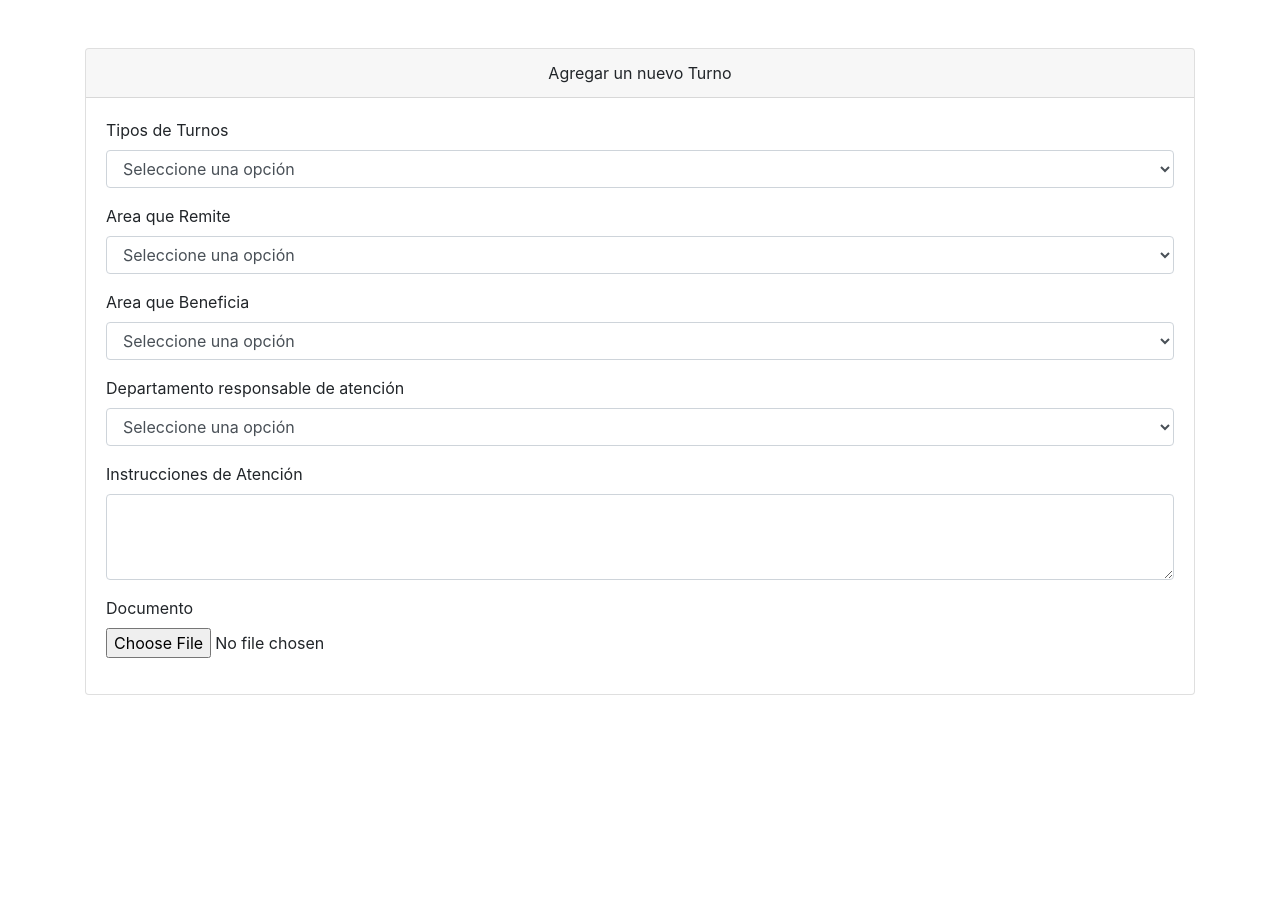
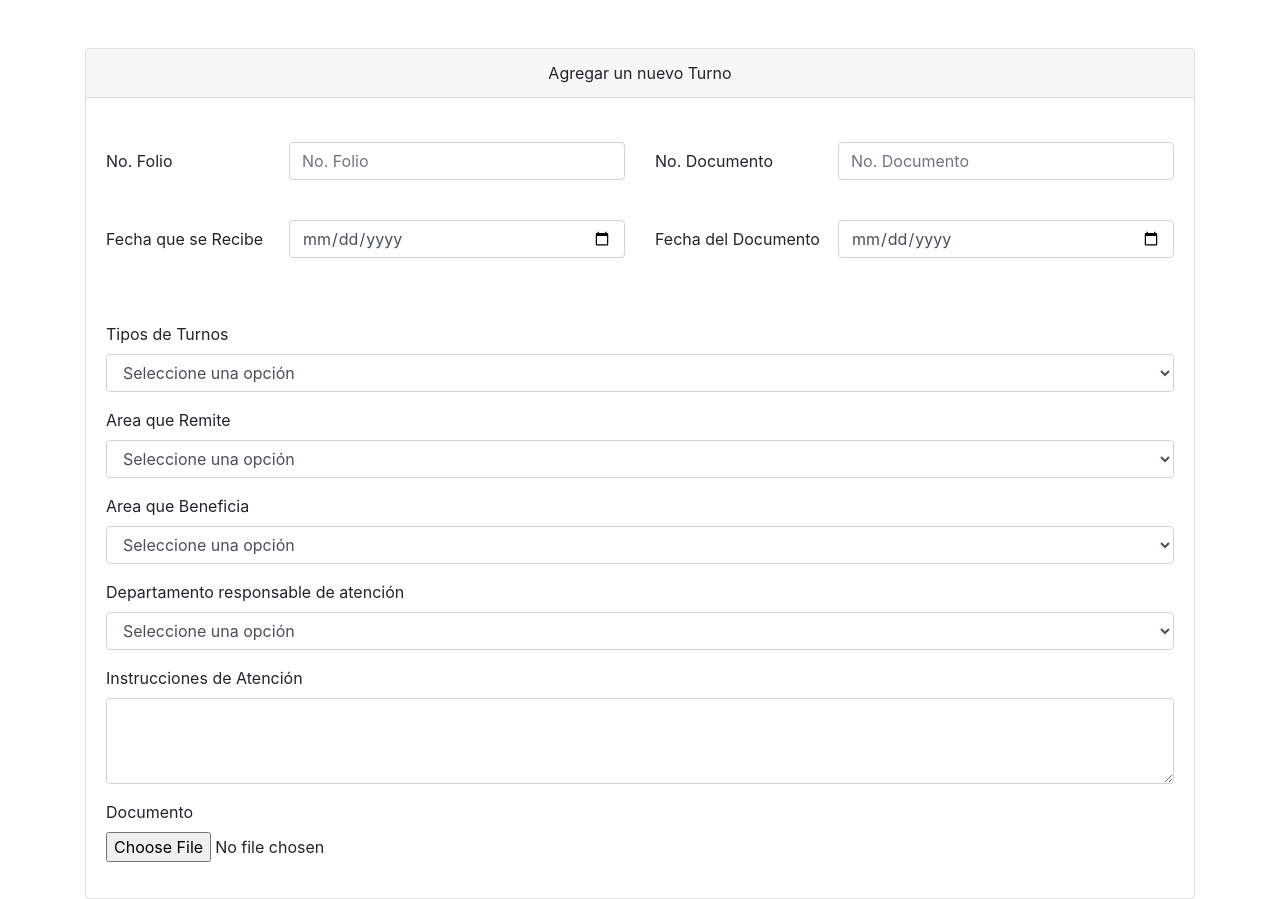
Before and after one commit to davidmferz/SistemaTurnos, a PHP site: page /nuevoTurno.php in a window 1280 px wide. Shown: the part 159-1058 px from the top of the page. Before the commit the page ends 854 px from the top, so only its background shows below. Run offline with PHP 8.4, Linux system fonts and the light colour scheme; the visitor is signed in with stand-in values (Sample User, id 1); data that the repository does not hold is empty; a stand-in replaces the project's code that opens the database connection.

Commit message:
Se agregaron nuevos campos al archivo nuevoTurno.php

```diff
--- a/nuevoTurno.php
+++ b/nuevoTurno.php
@@ -71,6 +71,54 @@
           </div>
 
           <div class="card-body">
+
+                <form action="" method="">
+                    <br>
+                    <!--No Folio y No. Documento-->
+                    <div class="row">
+                        <div class="col-md-6">
+                            <div class="form-group row">
+                              <label for="folio" class="col-sm-4 col-form-label" style="padding-right: 0px;">No. Folio</label>
+                              <div class="col-sm-8">
+                                <input type="text" class="form-control" name="folio" id="folio" placeholder="No. Folio">
+                              </div>
+                            </div>
+                        </div>
+
+                        <div class="col-md-6">
+                            <div class="form-group row">
+                              <label for="documento" class="col-sm-4 col-form-label" style="padding-right: 0px;">No. Documento</label>
+                              <div class="col-sm-8">
+                                <input type="text" class="form-control" name="documento" id="documento" placeholder="No. Documento">
+                              </div>
+                            </div>
+                        </div>
+                    </div>
+
+                    <br>
+                    <!-- FECHA QUE SE RECIBE  Y FECHA DEL DOCUMENTO-->
+                    <div class="row">
+                        <div class="col-md-6">
+                            <div class="form-group row">
+                              <label for="fechaRecibe" class="col-sm-4 col-form-label" style="padding-right: 0px;">Fecha que se Recibe</label>
+                              <div class="col-sm-8">
+                                <input type="date" class="form-control" name="fechaRecibe" id="fechaRecibe">
+                              </div>
+                            </div>
+                        </div>
+                        <div class="col-md-6">
+                            <div class="form-group row">
+                              <label for="fechaDocumento" class="col-sm-4 col-form-label" style="padding-right: 0px;">Fecha del Documento</label>
+                              <div class="col-sm-8">
+                                <input type="date" class="form-control" name="fechaDocumento" id="fechaDocumento">
+                              </div>
+                            </div>
+                        </div>
+                    </div>
+                    <br>
+                    <br>
+
+                    <!--TIPO DE TURNO-->
                     <div class="form-group">
                         <label for="exampleFormControlSelect1">Tipos de Turnos</label>
                         <select class="form-control" id="select-Turno">
@@ -78,6 +126,7 @@
                         </select>
                     </div>
 
+                    <!--AREA QUE REMITE-->
                     <div class="form-group">
                         <label for="exampleFormControlSelect1">Area que Remite</label>
                         <select class="form-control" id="select-Remite">
@@ -85,6 +134,7 @@
                         </select>
                     </div>
 
+                    <!--AREA QUE BENEFICIA-->
                     <div class="form-group">
                         <label for="exampleFormControlSelect1">Area que Beneficia</label>
                         <select class="form-control" id="select-Beneficia">
@@ -92,6 +142,7 @@
                         </select>
                     </div>
 
+                    <!--DEPARTAMENTO RESPONSABLE DE ATENCION-->
                     <div class="form-group">
                         <label for="exampleFormControlSelect1">Departamento responsable de atención</label>
                         <select class="form-control" id="select-Atencion">
@@ -99,15 +150,18 @@
                         </select>
                     </div>
 
+                    <!--INSTRUCCIONES DE ATENCION-->
                     <div class="form-group">
                         <label for="exampleFormControlTextarea1">Instrucciones de Atención</label>
                         <textarea class="form-control" id="exampleFormControlTextarea1" rows="3"></textarea>
                     </div>
 
+                    <!--DOCUMENTO-->
                     <div class="form-group">
                         <label for="exampleFormControlFile1">Documento</label>
                         <input type="file" class="form-control-file" id="exampleFormControlFile1">
                     </div>
+                </form>
 
             </div><!--CARD BODY TERMINA-->
         </div><!--CARD TERMINA-->
```
Lines whose indentation alone changed are shown as unchanged.
